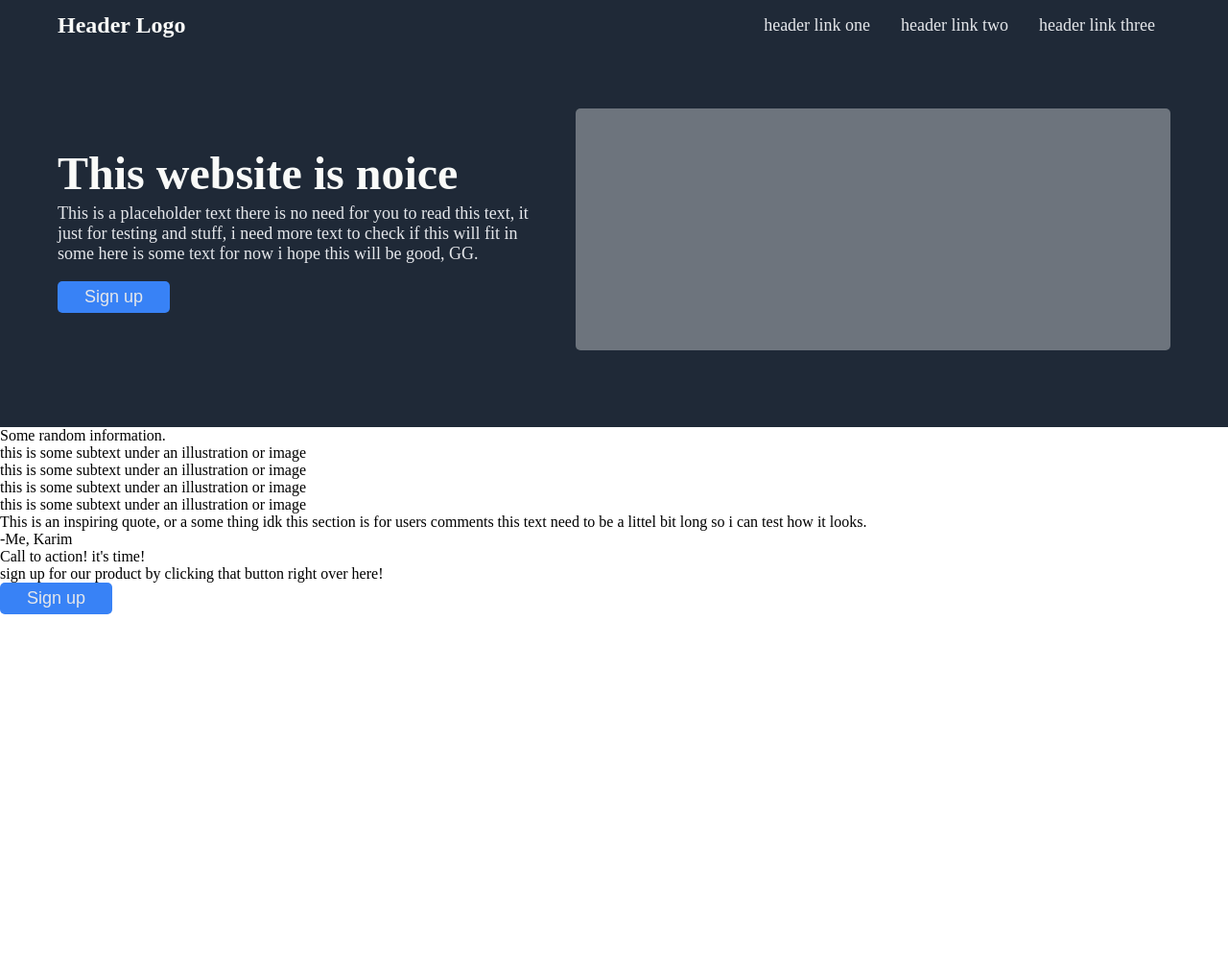
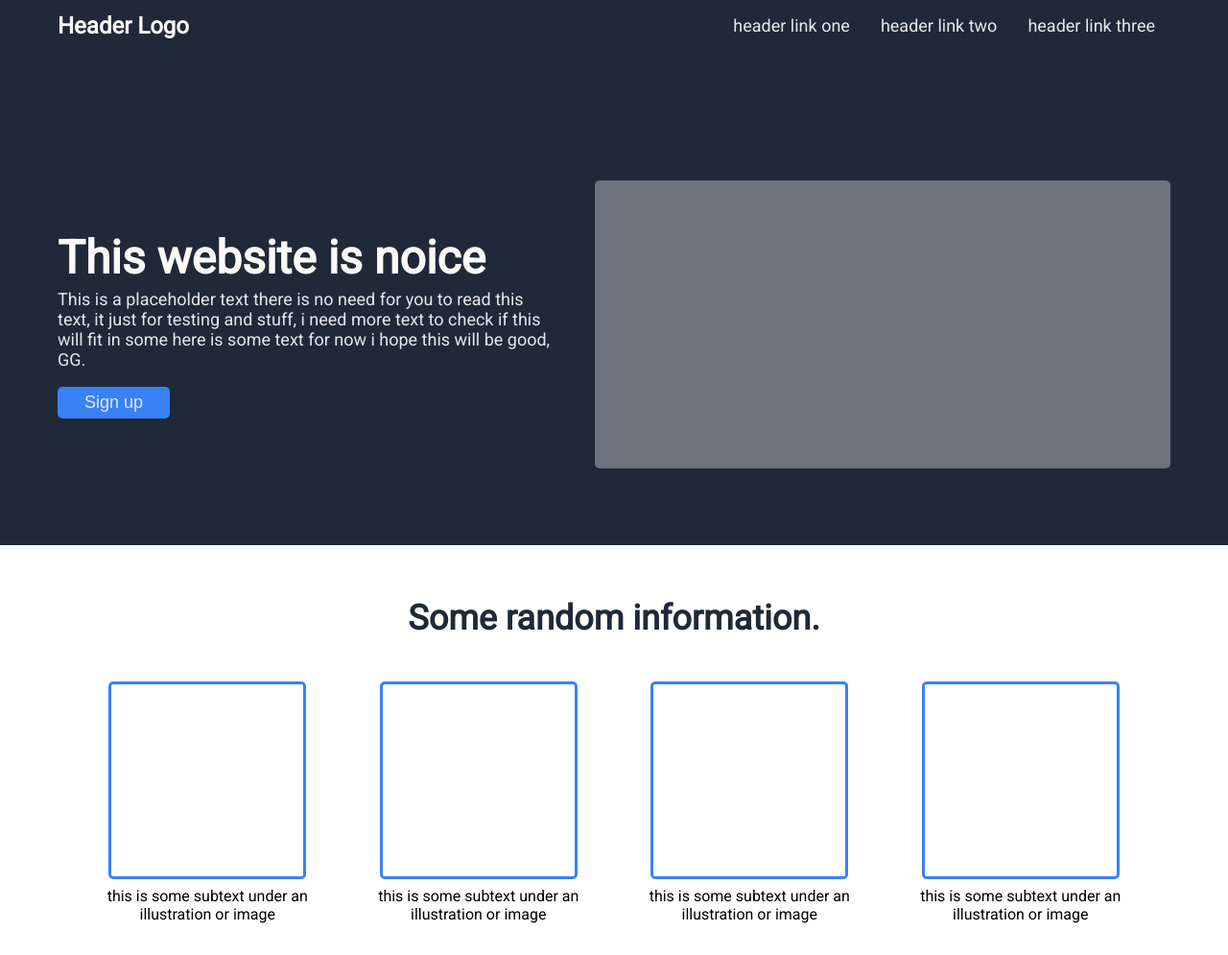
Before and after one commit to mkblast/css-project, a plain HTML site: page index.html in a window 1280 px wide. Shown: the top 995 px of the page at 96% size. Before the commit the page ends 800 px from the top, so only its background shows below. Drawn offline with Linux system fonts and the light colour scheme.

Commit message:
finishing up the site

```diff
--- a/index.html
+++ b/index.html
@@ -27,35 +27,42 @@
 
         </div>
     </div>
-    <div class="info">Some random information.</div>
+    <div class="info">
+        <div class="info-text">Some random information.</div>
         <div class="container">
             <div class="subinfo">
-            <div></div>
-            <div>this is some subtext under an illustration or image</div>
+                <div class="box"></div>
+                <div class="text">this is some subtext under an illustration or image</div>
             </div>
             <div class="subinfo">
-            <div></div>
-            <div>this is some subtext under an illustration or image</div>
+                <div class="box"v></div>
+                <div class="text">this is some subtext under an illustration or image</div>
             </div>
             <div class="subinfo">
-            <div></div>
-            <div>this is some subtext under an illustration or image</div>
+                <div class="box"v></div>
+                <div class="text">this is some subtext under an illustration or image</div>
             </div>
             <div class="subinfo">
-            <div></div>
-            <div>this is some subtext under an illustration or image</div>
+                <div class="box"></div>
+                <div class="text">this is some subtext under an illustration or image</div>
+            </div>
         </div>
     </div>
     <div class="comments">
         <div class="content">This is an inspiring quote, or a some thing idk this section is for users comments this text need to be a littel bit long so i can test how it looks.</div>
-        <div class="author">-Me, Karim</div>
+        <div class="author">
+            <div class="author-text">-Me, Karim</div>
+        </div>
     </div>
 
     <div class="ending">
-        <div>Call to action! it's time!</div>
-        <div>sign up for our product by clicking that button right over here!</div>
+        <div class="ending-content">
+            <div class="ending-title">Call to action! it's time!</div>
+            <div class="ending-text">sign up for our product by clicking that button right over here!</div>
+        </div>
         <button class="button2">Sign up</button>
     </div>
+    <div class="footer">Copyright 2022</div>
 
 </body>
 </html>
--- a/style.css
+++ b/style.css
@@ -1,5 +1,8 @@
+@import url('https://fonts.googleapis.com/css?family=Roboto');
+
 body{
     margin: 0px;
+    font-family: Roboto;
 }
 
 .topsite {
@@ -8,13 +11,14 @@ body{
     flex-direction: column;
     padding: 0px 60px;
     padding-bottom: 80px;
+    margin-bottom: 25px;
 }
 
 .header {
     display: flex;
     justify-content: space-between;
     align-items: center;
-    margin-bottom: 60px;
+    margin-bottom: 135px;
 }
 
 .logo {
@@ -75,9 +79,113 @@ a {
 }
 
 .image {
-    flex: 1 0 auto;
+    flex: 0 0 auto;
     background-color: #6d747d;
-    height: 252px;
-    width: 120px;
+    height: 300px;
+    width: 600px;
     border-radius: 5px;
 }
+
+.info {
+    display: flex;
+    flex-direction: column;
+    align-items: center;
+    padding: 30px 80px;
+    margin-bottom: 150px;
+    flex:  1 0 auto;
+}
+
+.info-text {
+    color: #1F2937;
+    font-size: 36px;
+    font-weight: 900;
+    padding-bottom: 45px;
+    text-align: center;
+}
+
+.container {
+    display: flex;
+    gap: 10px;
+}
+
+.subinfo {
+    display: flex;
+    flex-direction: column;
+    align-items: center;
+    flex-grow: 1;
+}
+
+.box {
+    width: 200px;
+    height: 200px;
+    border:3px solid #3882F6;
+    border-radius: 5px;
+    flex-grow: 1;
+    margin-bottom: 8px;
+}
+
+.text {
+    text-align: center;
+}
+
+.comments {
+    background-color: #E5E7Eb;
+    padding: 150px 300px;
+    display: flex;
+    flex-direction: column;
+    justify-content: center;
+    align-items: flex-end;
+}
+
+.content {
+    font-size: 36px;
+    font-weight: 300;
+    font-style: italic;
+    padding-bottom: 10px;
+
+}
+
+.author {
+    /* width: 600px; */
+    display: flex;
+    justify-content: flex-end;
+}
+
+.author-text {
+    font-size: 25px;
+    font-weight: 900;
+}
+
+.ending {
+    background-color: #3882F6;
+    display: flex;
+    justify-content: space-around;
+    align-items: center;
+    padding: 50px 30px;
+    margin: 150px;
+    border-radius: 5px;
+}
+
+.ending-title {
+    color: #F9FAF8;
+    font-size: 24px;
+    font-weight: 900;
+    padding-bottom: 2px;
+}
+
+.ending-text {
+    color: #F9FAF8;
+}
+
+.button2 {
+    border: 2px solid #E5E7Eb;
+}
+
+.footer {
+    background-color: #1F2937;
+    color: #F9FAF8;
+    display: flex;
+    justify-content: center;
+    align-items: center;
+    padding: 40px;
+}
```
Lines whose indentation alone changed are shown as unchanged.
